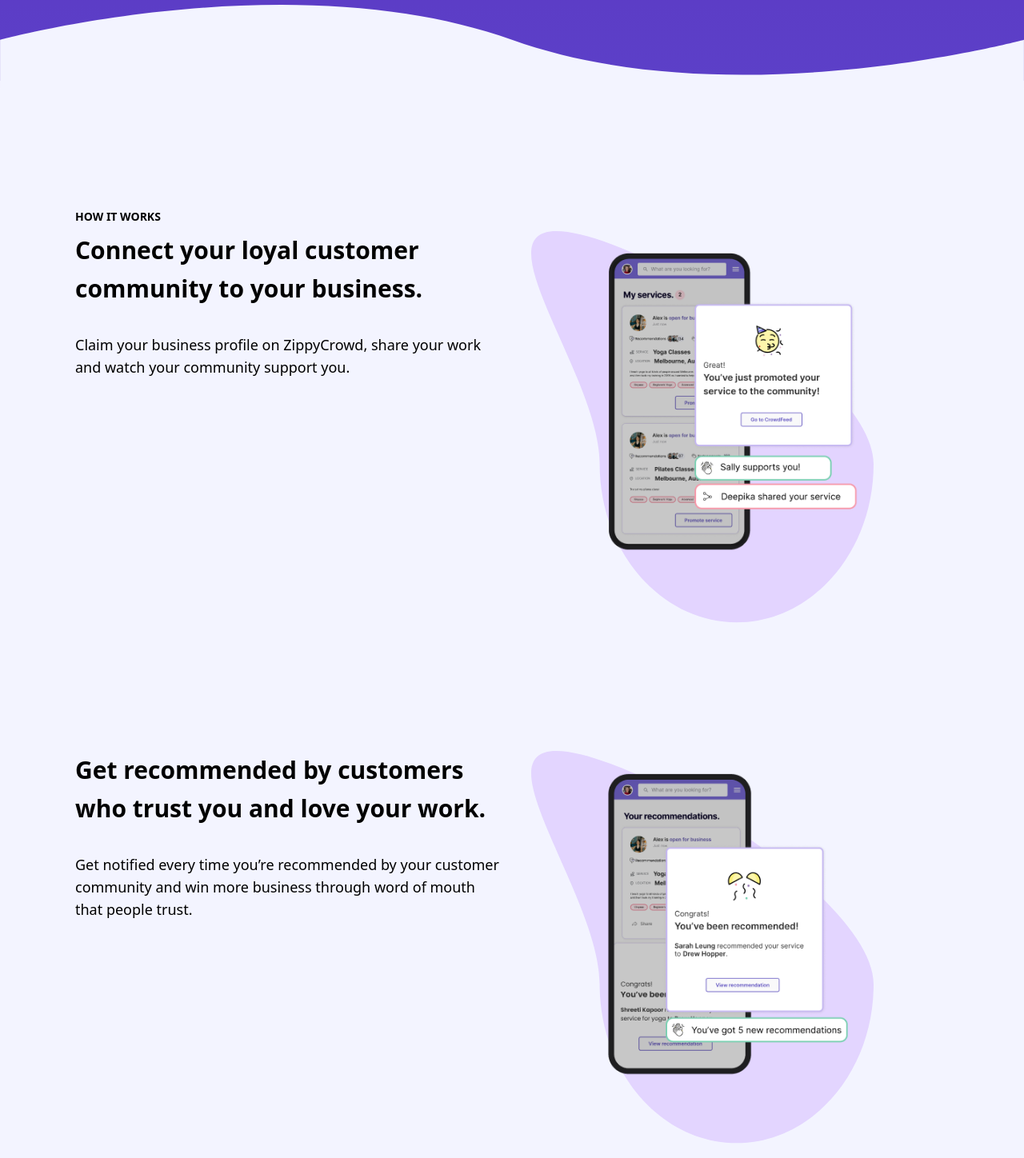
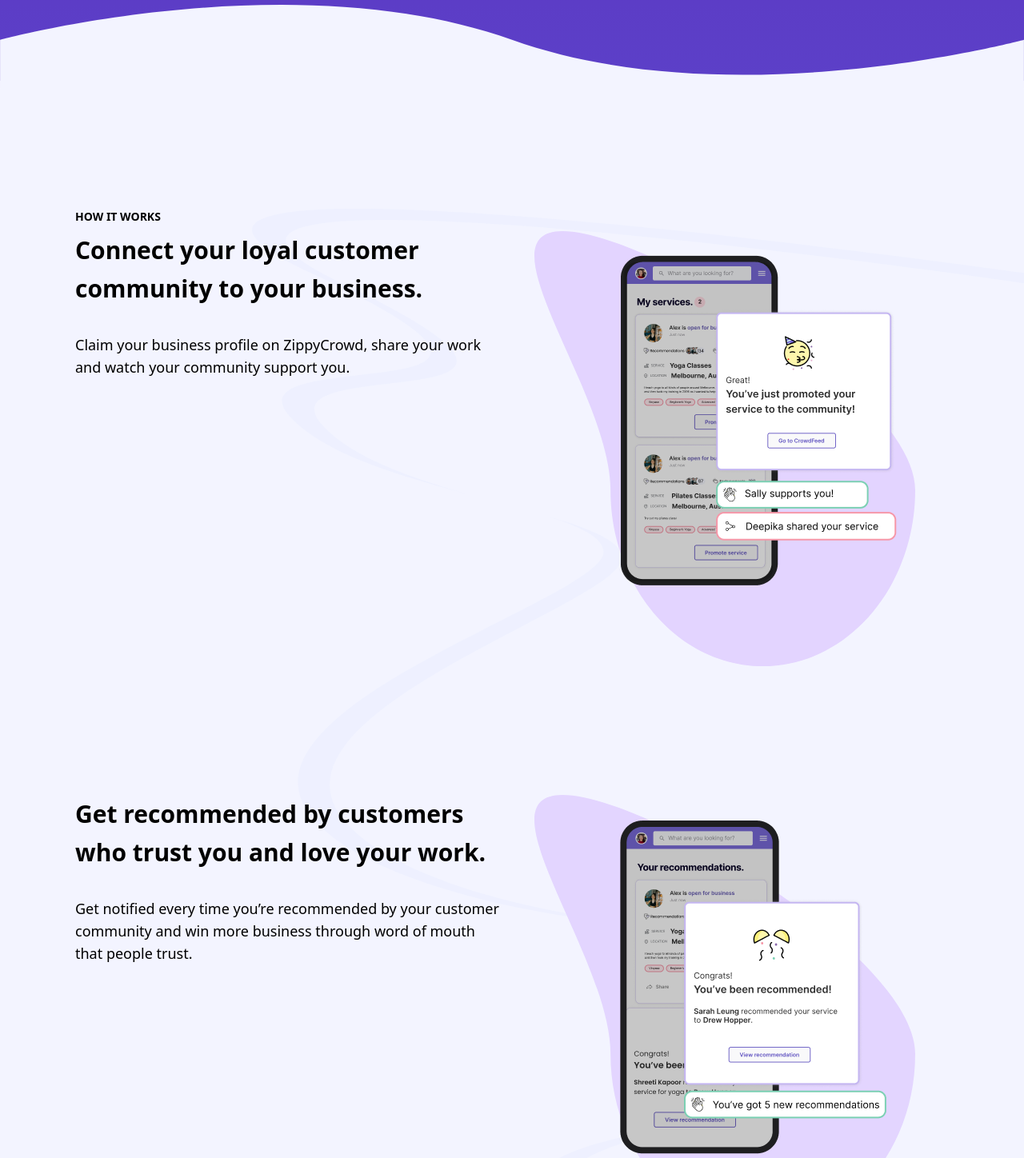
Before and after one commit to gkumar-pandey/Zippy-crowd, a Next.js app: page / in a window 1280 px wide. Shown: the part 3082-4530 px from the top of the page at 80% size. Built offline with nearby package versions, Linux system fonts and the light colour scheme; a web font is replaced by a local one.

Commit message:
style : fix how zippy work section margin

```diff
--- a/components/homepage/sections/how-it-works/how-it-work.section.tsx
+++ b/components/homepage/sections/how-it-works/how-it-work.section.tsx
@@ -11,12 +11,13 @@ import {
 
 export const HowItWorkSection = () => {
     return (
-        <section className="bg-[#F3F4FF]" id="how-zippy-work">
+        <section className="bg-[#F3F4FF] pt-[10rem] "  >
+            <div id="how-zippy-work"  >
                 <Container>
-                <div className="pt-[10rem]">
+                    <div  >
                         <Text variant="title">How it works</Text>
-                    <div className="flex sm:flex-wrap ">
-                        <div className="flex flex-wrap w-2/4  sm:w-full ">
+                        <div className="grid  grid-cols-2 sm:grid-cols-1 ">
+                            <div className="flex flex-wrap   sm:w-full ">
                                 <div>
                                     <Text variant="header">
                                         <p>
@@ -50,8 +51,8 @@ export const HowItWorkSection = () => {
                         </div>
                     </div>
                     <div className="mt-[10rem]">
-                    <div className="flex sm:flex-wrap">
-                        <div className="flex w-2/4 flex-wrap sm:w-full  ">
+                        <div className="grid  grid-cols-2 sm:grid-cols-1 ">
+                            <div className="flex  flex-wrap sm:w-full  ">
                                 <div>
                                     <Text variant="header">
                                         <p>
@@ -85,8 +86,8 @@ export const HowItWorkSection = () => {
                         </div>
                     </div>
                     <div className="mt-[10rem]">
-                    <div className="flex sm:flex-wrap">
-                        <div className="flex flex-wrap w-2/4  sm:w-full ">
+                        <div className="grid  grid-cols-2 sm:grid-cols-1 ">
+                            <div className="flex flex-wrap  sm:w-full ">
                                 <div>
                                     <Text variant="header">
                                         <p>
@@ -120,6 +121,7 @@ export const HowItWorkSection = () => {
                         </div>
                     </div>
                 </Container>
-        </section>
+            </div>
+        </section >
     )
 }
--- a/styles/globals.css
+++ b/styles/globals.css
@@ -59,12 +59,11 @@
     background-position: right bottom;
 }
 
-#how-it-work-section {
+#how-zippy-work {
     background-image: url("../public/assets/home/images/thread5-md.svg");
     background-repeat: no-repeat;
-    background-size: auto 104%;
-    background-position-x: right;
-    background-position-y: 10%;
+    background-size: auto 100%;
+    background-position: right top;
 }
 
 #how-zippy-help {
--- a/tailwind.config.js
+++ b/tailwind.config.js
@@ -43,10 +43,10 @@ module.exports = {
             },
         },
         screens: {
-            sm: { max: "500px" },
+            sm: { max: "600px" },
             // => @media (min-width: 640px and max-width: 767px) { ... }
 
-            md: { min: "501px", max: "768px" },
+            md: { min: "601px", max: "768px" },
             // => @media (min-width: 768px and max-width: 1023px) { ... }
 
             lg: { min: "769px", max: "1024px" },
```
Lines whose indentation alone changed are shown as unchanged.
